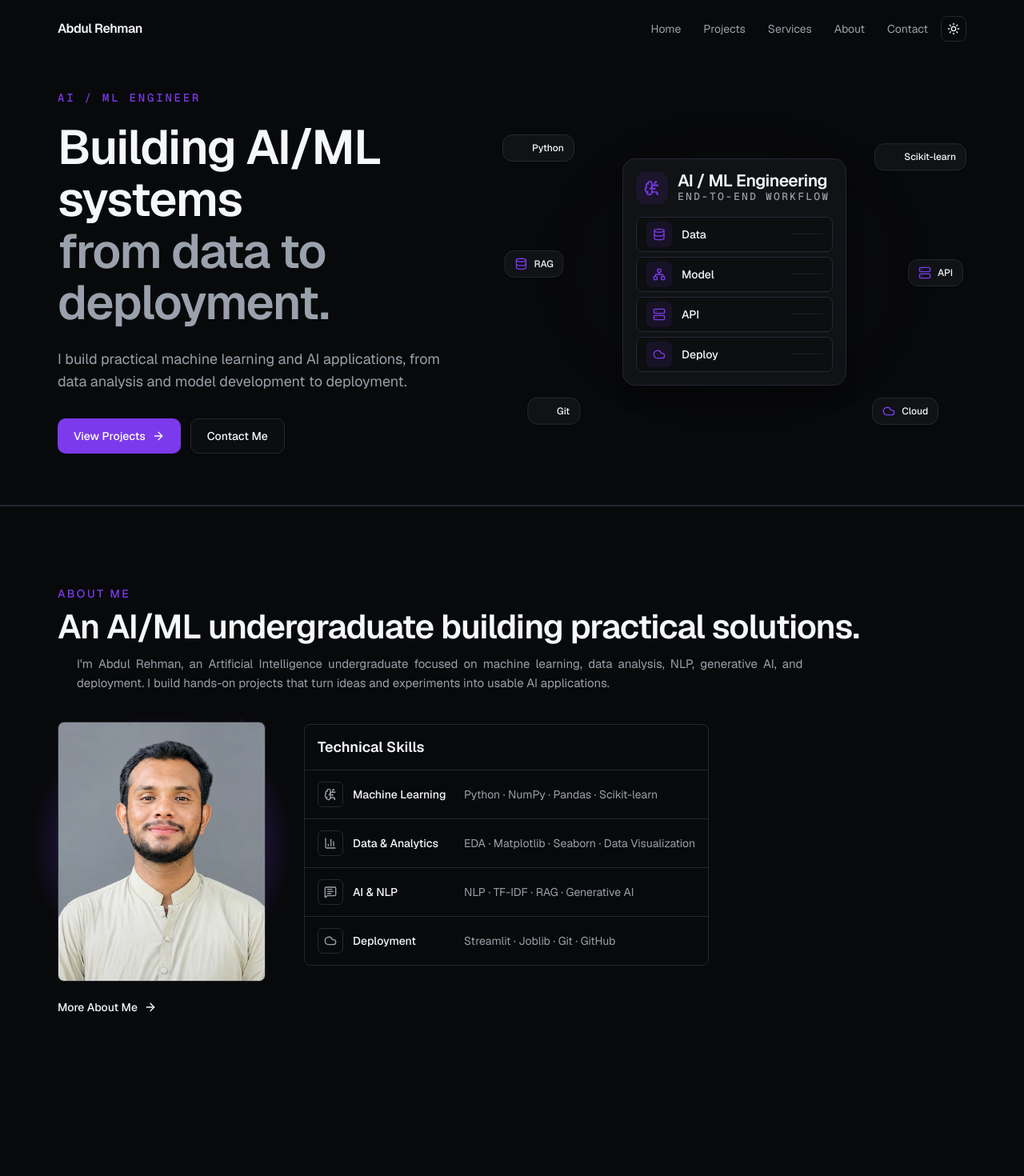
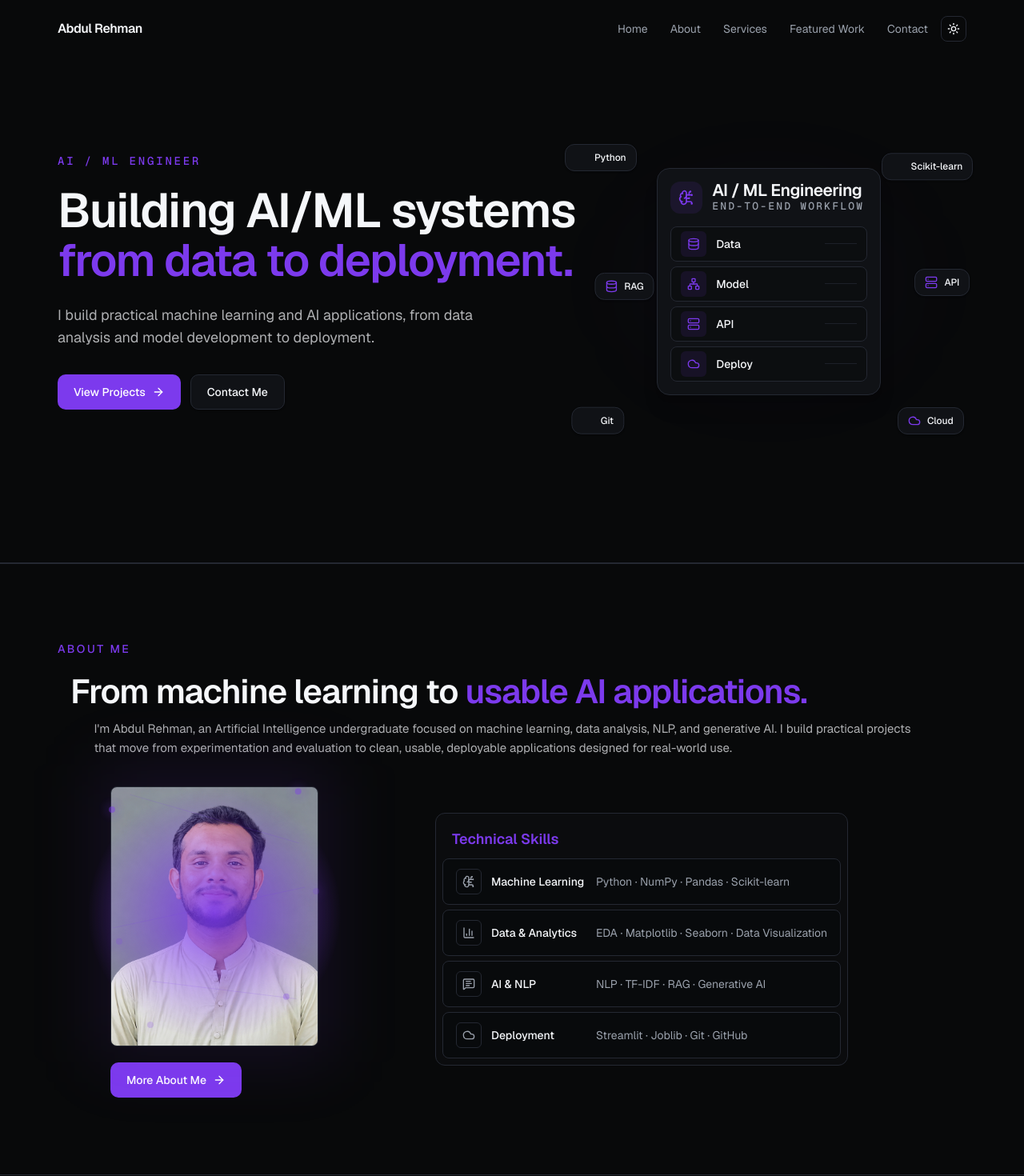
Before and after one commit to abdulrehmanml/ai-ml-portfolio, a Next.js app: page / in a window 1280 px wide. Shown: the top 1470 px of the page at 80% size. Built offline with nearby package versions, Linux system fonts and the light colour scheme; some icons are missing.

Commit message:
Complete About section

```diff
--- a/src/components/layout/navbar.tsx
+++ b/src/components/layout/navbar.tsx
@@ -9,10 +9,10 @@ import { ThemeToggle } from "@/components/layout/theme-toggle"
 
 const navItems = [
   { label: "Home", href: "/" },
-  { label: "Projects", href: "/projects" },
-  { label: "Services", href: "/services" },
-  { label: "About", href: "/about" },
-  { label: "Contact", href: "/contact" },
+    { label: "About", href: "/#about" },
+  { label: "Services", href: "/#services" },
+  { label: "Featured Work", href: "/#featured-work" },
+  { label: "Contact", href: "/#contact" },
 ]
 
 export function Navbar() {
@@ -43,7 +43,7 @@ export function Navbar() {
       className={cn(
         "fixed inset-x-0 top-0 z-50 transition-all duration-300",
         scrolled
-          ? "border-b border-border/70 bg-background/85 backdrop-blur-xl"
+          ? "border-b border-border bg-background/85 backdrop-blur-xl shadow-[0_1px_0_0_var(--border)]"
           : "bg-transparent"
       )}
     >
--- a/src/components/layout/section.tsx
+++ b/src/components/layout/section.tsx
@@ -10,7 +10,7 @@ export function Section({
 }: SectionProps) {
   return (
     <section
-      className={cn("py-20 md:py-28", className)}
+      className={cn("py-16 sm:py-20 lg:py-24", className)}
       {...props}
     >
       {children}
--- a/src/components/sections/about-preview.tsx
+++ b/src/components/sections/about-preview.tsx
@@ -51,52 +51,61 @@ const particles = [
 ]
 
 export function AboutPreview() {
-  const [skillHover, setSkillHover] = useState<"all" | number | null>(null)
+  const [skillHover, setSkillHover] = useState<number | null>(null)
 
   return (
     <Section
       id="about"
-      className="border-t border-accent/30 lg:min-h-[calc(100svh-4rem)] lg:py-6"
+      className="border-y border-accent/30"
     >
-      <Container className="lg:flex lg:min-h-[calc(100svh-7rem)] lg:flex-col lg:justify-center">
+      <Container>
         <FadeIn>
           {/* Section heading */}
           <div className="w-full">
-            <p className="mb-2 text-sm font-medium uppercase tracking-[0.18em] text-primary">
+            <p className="mb-5 text-sm font-medium uppercase tracking-[0.18em] text-primary">
               About Me
             </p>
 
-            <h2 className="w-full text-3xl font-semibold tracking-tight sm:text-4xl lg:text-[42px] lg:leading-[1.1]">
-              An AI/ML undergraduate building practical solutions.
+            <h2 className="w-full pl-2 text-3xl font-semibold tracking-tight sm:text-4xl lg:pl-4 lg:text-[42px] lg:leading-[1.1]">
+              From machine learning to{" "}
+              <span className="text-primary">usable AI applications.</span>
             </h2>
 
-            <p className="mt-3 w-full text-justify text-sm leading-6 text-muted-foreground sm:text-base lg:w-[82%] lg:pl-6 lg:text-[15px]">
-              I&apos;m Abdul Rehman, an Artificial Intelligence undergraduate focused
-              on machine learning, data analysis, NLP, generative AI, and deployment. I
-              build hands-on projects that turn ideas and experiments into usable AI
-              applications.
+            <p className="mx-auto mt-3 w-[92%] text-sm leading-6 text-foreground/70 lg:text-[15px]">
+              I&apos;m Abdul Rehman, an Artificial Intelligence undergraduate focused on
+              machine learning, data analysis, NLP, and generative AI. I build practical
+              projects that move from experimentation and evaluation to clean, usable,
+              deployable applications designed for real-world use.
             </p>
           </div>
 
           {/* Profile + Technical Skills */}
-          <div className="mt-5 grid gap-7 lg:grid-cols-[260px_1fr] lg:items-center lg:gap-12">
+          <div className="mt-7 grid gap-8 lg:grid-cols-[260px_minmax(0,680px)] lg:items-center lg:justify-center lg:gap-16">
             {/* Profile visual */}
             <SlideUp>
-              <div className="relative pt-1 lg:pt-4">
+              <div className="mx-auto flex w-full max-w-[260px] flex-col justify-center lg:mx-0 lg:justify-self-center">
+                <div className="relative pt-1 lg:pt-2">
                   <div
                     aria-hidden="true"
-                  className="pointer-events-none absolute -inset-7 overflow-hidden opacity-70"
+                    className="pointer-events-none absolute -inset-5 hidden rounded-2xl bg-primary/10 blur-2xl lg:block"
+                  />
+                  <div
+                    aria-hidden="true"
+                    className="pointer-events-none absolute -inset-8 z-10 overflow-visible opacity-90 lg:overflow-visible"
                   >
-                  <div className="absolute inset-0 bg-[radial-gradient(circle_at_center,theme(colors.primary/8),transparent_65%)]" />
+                    {/* Soft ambient field */}
+                    <div className="absolute inset-0 bg-[radial-gradient(circle_at_center,theme(colors.primary/12),transparent_62%)]" />
 
-                  <div className="absolute left-[18%] top-[20%] h-px w-[64%] rotate-[16deg] bg-primary/10" />
-                  <div className="absolute left-[12%] top-[48%] h-px w-[72%] -rotate-[12deg] bg-primary/10" />
-                  <div className="absolute left-[30%] top-[72%] h-px w-[52%] rotate-[7deg] bg-primary/10" />
+                    {/* Subtle connection lines */}
+                    <div className="absolute left-[16%] top-[20%] h-px w-[68%] rotate-[16deg] bg-primary/15" />
+                    <div className="absolute left-[10%] top-[48%] h-px w-[76%] -rotate-[12deg] bg-primary/15" />
+                    <div className="absolute left-[26%] top-[74%] h-px w-[56%] rotate-[7deg] bg-primary/15" />
 
+                    {/* Moving particles */}
                     {particles.map((particle, index) => (
                       <motion.span
                         key={index}
-                      className="absolute size-1 rounded-full bg-primary/40 shadow-[0_0_10px_theme(colors.primary/30)]"
+                        className="absolute size-2 rounded-full bg-primary/70 shadow-[0_0_14px_theme(colors.primary/45)]"
                         style={{
                           left: particle.left,
                           top: particle.top,
@@ -104,7 +113,7 @@ export function AboutPreview() {
                         animate={{
                           y: [0, -7, 0],
                           x: [0, index % 2 === 0 ? 4 : -4, 0],
-                        opacity: [0.2, 0.65, 0.2],
+                          opacity: [0.35, 0.8, 0.35],
                         }}
                         transition={{
                           duration: 4.5,
@@ -122,11 +131,22 @@ export function AboutPreview() {
                       alt="Abdul Rehman"
                       fill
                       loading="eager"
-                    sizes="(max-width: 1023px) 70vw, 260px"
+                      sizes="280px"
                       className="object-cover object-center transition-transform duration-500 group-hover:scale-[1.02]"
                     />
 
                     <div className="pointer-events-none absolute inset-0 bg-gradient-to-t from-background/10 via-transparent to-transparent" />
+                  </div>
+                </div>
+
+                <div className="mt-5">
+                  <Link
+                    href="/about"
+                    className="group inline-flex h-11 items-center justify-center gap-2 rounded-[10px] bg-primary px-5 text-sm font-medium text-primary-foreground transition-all duration-200 hover:-translate-y-0.5 hover:bg-primary/80 hover:shadow-[0_8px_24px_-8px_var(--primary)] active:translate-y-0 active:bg-primary/80 focus-visible:outline-none focus-visible:ring-2 focus-visible:ring-ring focus-visible:ring-offset-2"
+                  >
+                    More About Me
+                    <ArrowRight className="size-4 transition-transform duration-200 group-hover:translate-x-1" />
+                  </Link>
                 </div>
               </div>
             </SlideUp>
@@ -134,38 +154,26 @@ export function AboutPreview() {
             {/* Technical Skills */}
             <SlideUp>
               <div
-                className="w-full overflow-hidden rounded-lg border border-border/70 lg:w-fit lg:max-w-full"
+                className="mx-auto w-fit max-w-full rounded-xl border border-border/70 bg-card/40 p-2"
                 onMouseLeave={() => setSkillHover(null)}
               >
-                {/* Technical Skills heading */}
-                <div
-                  className="border-b border-border/70 px-4 py-3.5 transition-colors duration-200"
-                  onMouseEnter={() => setSkillHover("all")}
-                >
-                  <h3 className="text-lg font-semibold transition-colors duration-200 hover:text-primary">
-                    Technical Skills
-                  </h3>
+                <div className="px-3 py-2.5">
+                  <h3 className="text-lg font-semibold text-primary">Technical Skills</h3>
                 </div>
 
-                {/* Skill rows */}
-                <div>
-                  {skillGroups.map(
-                    ({ icon: Icon, title, skills }, index) => {
-                      const isActive =
-                        skillHover === "all" || skillHover === index
+                <div className="flex flex-col gap-1.5">
+                  {skillGroups.map(({ icon: Icon, title, skills }, index) => {
+                    const isActive = skillHover === index
 
                     return (
                       <div
                         key={title}
                         onMouseEnter={() => setSkillHover(index)}
                         className={[
-                            "grid gap-2 px-4 py-3.5 transition-all duration-200",
+                          "grid rounded-lg border border-border/60 bg-background/60 px-4 py-3 transition-all duration-200",
                           "sm:grid-cols-[175px_auto] sm:items-center",
                           isActive
-                              ? "-translate-y-0.5 bg-primary/5"
-                              : "",
-                            index !== skillGroups.length - 1
-                              ? "border-b border-border/60"
+                            ? "-translate-y-0.5 border-primary/25 bg-primary/5"
                             : "",
                         ].join(" ")}
                       >
@@ -189,9 +197,7 @@ export function AboutPreview() {
                           <span
                             className={[
                               "text-sm font-medium transition-colors duration-200",
-                                isActive
-                                  ? "text-primary"
-                                  : "text-foreground",
+                              isActive ? "text-primary" : "text-foreground",
                             ].join(" ")}
                           >
                             {title}
@@ -201,31 +207,17 @@ export function AboutPreview() {
                         <p
                           className={[
                             "text-sm leading-6 transition-colors duration-200",
-                              isActive
-                                ? "text-foreground/90"
-                                : "text-muted-foreground",
+                            isActive ? "text-foreground/90" : "text-muted-foreground",
                           ].join(" ")}
                         >
                           {skills}
                         </p>
                       </div>
                     )
-                    }
-                  )}
+                  })}
                 </div>
               </div>
             </SlideUp>
-          </div>
-
-          {/* About link */}
-          <div className="mt-5">
-            <Link
-              href="/about"
-              className="group inline-flex items-center gap-2 text-sm font-medium text-foreground transition-colors hover:text-primary"
-            >
-              More About Me
-              <ArrowRight className="size-4 transition-transform duration-200 group-hover:translate-x-0.5" />
-            </Link>
           </div>
         </FadeIn>
       </Container>
--- a/src/components/sections/hero.tsx
+++ b/src/components/sections/hero.tsx
@@ -83,7 +83,7 @@ function WorkflowItem({
 
 export function Hero() {
   return (
-    <Section className="relative flex min-h-0 items-center overflow-hidden border-b border-accent/30 pb-8 pt-20 md:pb-10 md:pt-24 lg:min-h-0 lg:pb-16 lg:pt-28 min-[1024px]:max-[1399px]:min-h-[760px] min-[1024px]:max-[1399px]:pb-12 min-[1400px]:min-h-[calc(100svh-6rem)] min-[1400px]:pb-0">
+    <Section className="relative flex min-h-0 items-center overflow-hidden border-b border-accent/30 pt-20 pb-24 md:pt-24 md:pb-24 lg:min-h-[calc(100svh-6rem)]">
       <Container>
         <div className="relative grid items-center gap-10 lg:gap-16 lg:grid-cols-[1fr_0.95fr]">
           {/* Main content */}
@@ -95,16 +95,19 @@ export function Hero() {
             </FadeIn>
 
             <SlideUp>
-              <h1 className="max-w-2xl text-balance text-5xl font-semibold leading-[1.08] tracking-tight sm:text-6xl md:text-6xl">
-                Building AI/ML systems
-                <span className="block text-muted-foreground">
+              <h1 className="max-w-2xl text-5xl font-semibold leading-[1.08] tracking-tight sm:text-6xl md:max-w-none md:text-5xl lg:max-w-2xl lg:text-6xl">
+                <span className="block md:whitespace-nowrap">
+                  Building AI/ML systems
+                </span>
+
+                <span className="block text-primary text-[0.94em] md:whitespace-nowrap">
                   from data to deployment.
                 </span>
               </h1>
             </SlideUp>
 
             <FadeIn>
-              <p className="mt-6 max-w-xl text-base leading-7 text-muted-foreground sm:text-lg">
+              <p className="mt-6 max-w-xl text-base leading-7 text-foreground/70 sm:text-lg">
                 I build practical machine learning and AI applications, from
                 data analysis and model development to deployment.
               </p>
@@ -123,7 +126,7 @@ export function Hero() {
 
                 <Link
                   href="#contact"
-                  className="inline-flex h-11 items-center justify-center rounded-[10px] border border-foreground/20 bg-card/50 px-5 text-sm font-medium text-foreground shadow-sm transition-all duration-200 hover:-translate-y-0.5 hover:border-primary/60 hover:bg-primary/5 active:translate-y-0 active:bg-primary/10 focus-visible:outline-none focus-visible:ring-2 focus-visible:ring-ring focus-visible:ring-offset-2"
+                  className="inline-flex h-11 items-center justify-center rounded-[10px] border border-primary/35 bg-card px-5 text-sm font-medium text-foreground shadow-sm transition-all duration-200 hover:-translate-y-0.5 hover:border-primary/65 hover:bg-primary/5 hover:shadow-[0_4px_18px_-10px_var(--primary)] focus-visible:outline-none focus-visible:ring-2 focus-visible:ring-ring focus-visible:ring-offset-2"
                 >
                   Contact Me
                 </Link>
@@ -134,7 +137,7 @@ export function Hero() {
           {/* AI / ML engineering visual */}
           <div
             aria-hidden="true"
-            className="relative mx-auto hidden h-[390px] w-[580px] max-w-full overflow-visible lg:block"
+            className="relative mx-auto hidden h-[390px] w-[580px] max-w-full overflow-visible lg:block lg:-translate-x-28"
           >
             {/* Ambient glow */}
             <div className="absolute inset-[22%] rounded-full bg-primary/[0.03] blur-3xl" />
@@ -187,7 +190,7 @@ export function Hero() {
 
             {/* Python — X only */}
             <Float
-              className="absolute left-0 top-[6%] z-20"
+              className="absolute left-[6%] top-[6%] z-20"
               duration={5.8}
               delay={0.2}
               x={[0, 10, -6, 5, 0]}
@@ -201,7 +204,7 @@ export function Hero() {
 
             {/* Scikit-learn — Y only */}
             <Float
-              className="absolute right-0 top-[10%] z-20"
+              className="absolute right-[6%] top-[10%] z-20"
               duration={6.4}
               delay={0.9}
               x={[0, 0, 0, 0, 0]}
@@ -215,7 +218,7 @@ export function Hero() {
 
             {/* RAG — 2D */}
             <Float
-              className="absolute left-0 top-[44%] z-20"
+              className="absolute left-[12%] top-[48%] z-20"
               duration={6.8}
               delay={1.2}
               x={[0, 5, -4, 3, 0]}
@@ -229,7 +232,7 @@ export function Hero() {
 
             {/* API — X only */}
             <Float
-              className="absolute right-0 top-[46%] z-20"
+              className="absolute right-[6%] top-[46%] z-20"
               duration={5.5}
               delay={1.7}
               x={[0, -7, 5, -4, 0]}
@@ -243,7 +246,7 @@ export function Hero() {
 
             {/* Git — 2D */}
             <Float
-              className="absolute bottom-[2%] left-[6%] z-20"
+              className="absolute bottom-[2%] left-[8%] z-20"
               duration={6.7}
               delay={0.6}
               x={[0, -6, 7, -4, 0]}
@@ -257,7 +260,7 @@ export function Hero() {
 
             {/* Cloud — Y only */}
             <Float
-              className="absolute bottom-[2%] right-[6%] z-20"
+              className="absolute bottom-[2%] right-[8%] z-20"
               duration={6}
               delay={1.5}
               x={[0, 0, 0, 0, 0]}
```
Lines whose indentation alone changed are shown as unchanged.
